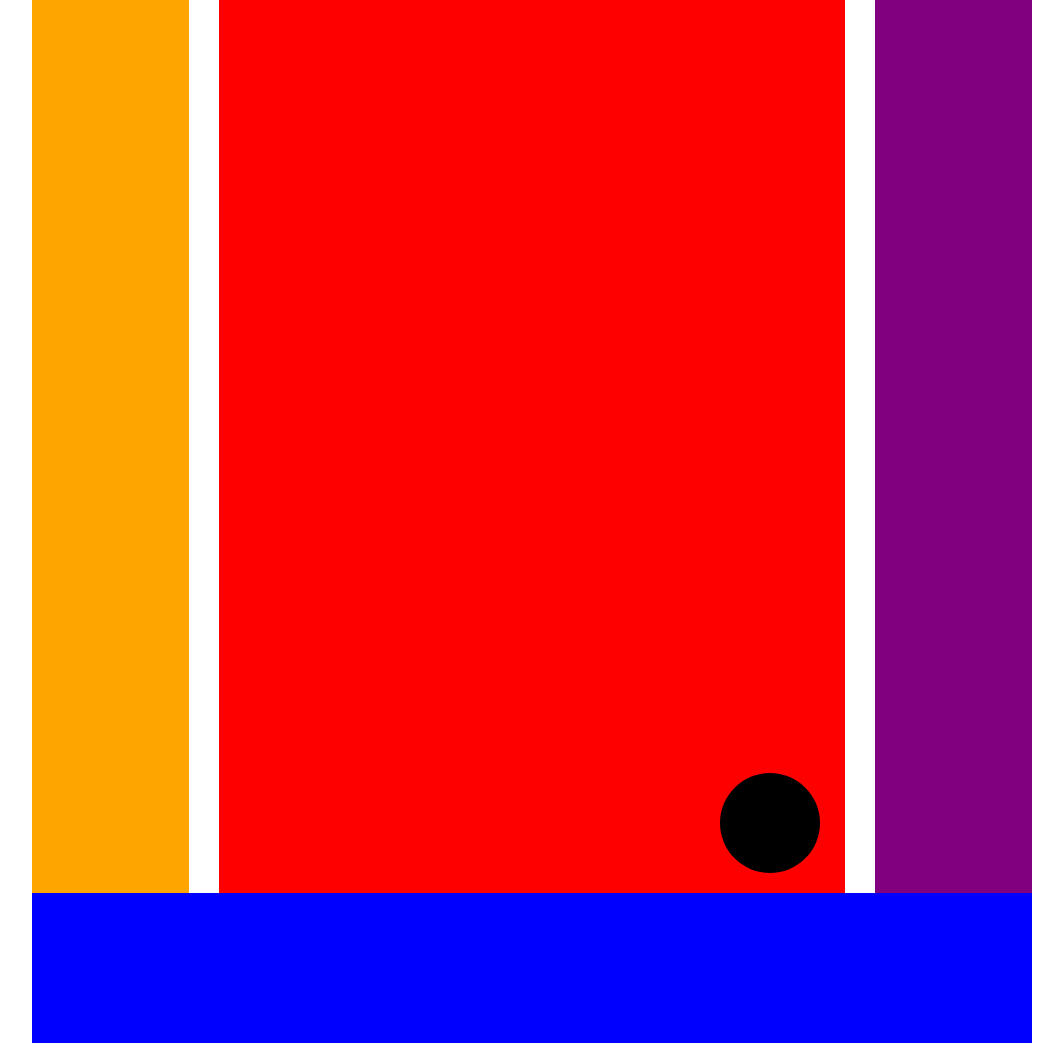
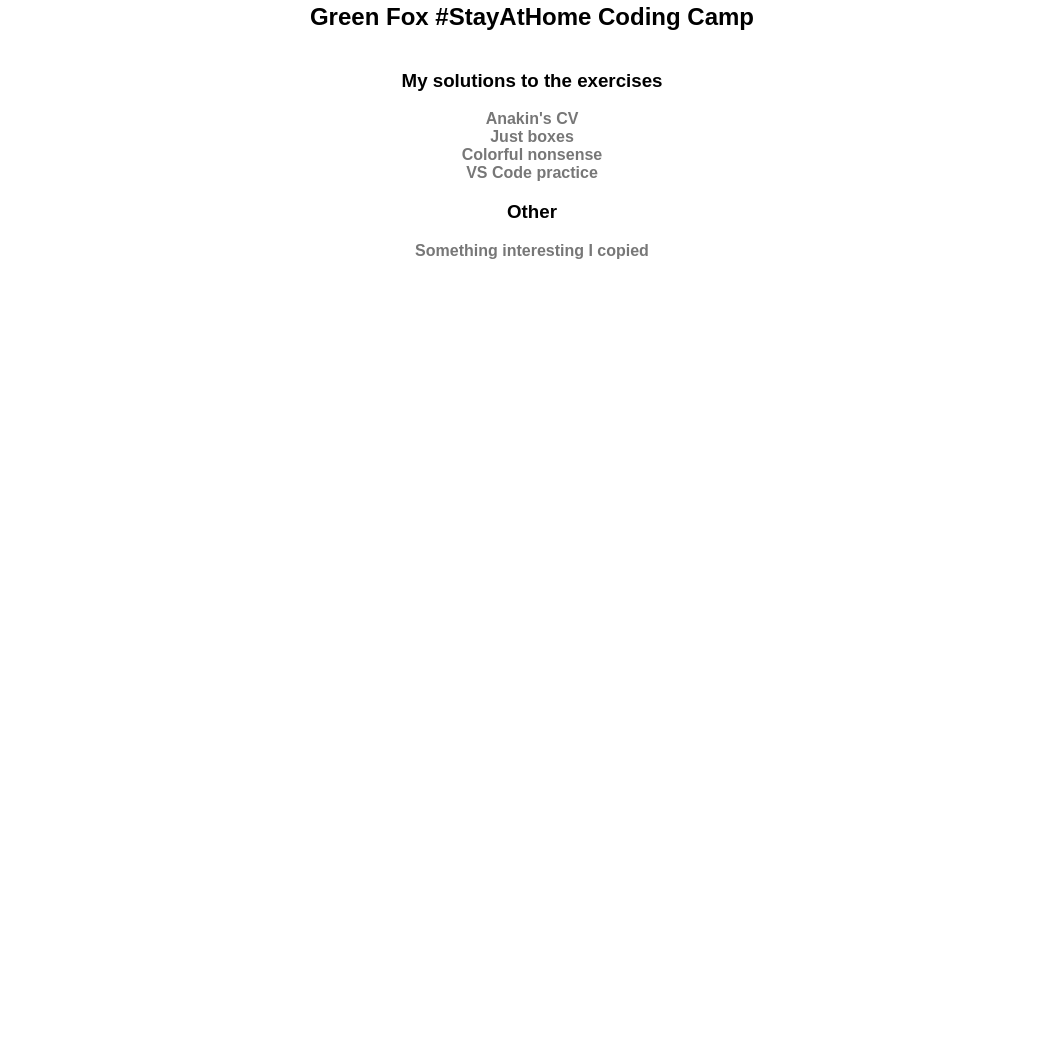
Before and after one commit to hemarton/hemarton.github.io, a plain HTML site: page index.html in a window 1280 px wide. Shown: the part 257-1300 px from the top of the page, without its empty margins (108-1171 px from the left). After the commit the page ends 800 px from the top, so only its background shows below. Drawn offline with Linux system fonts and the light colour scheme.

Commit message:
New index

```diff
--- a/index.html
+++ b/index.html
@@ -1,25 +1,20 @@
 <!DOCTYPE html>
-<html lang="en" >
+<html lang="en">
 <head>
-  <meta charset="UTF-8">
-  <title>Colorful nonsense</title>
-  <link rel="stylesheet" href="./style.css">
-
+    <link rel="stylesheet" href="style.css">
+    <meta charset="UTF-8">
+    <meta name="viewport" content="width=device-width, initial-scale=1.0">
+    <title>Document</title>
 </head>
 <body>
-<!-- partial:index.partial.html -->
-<body>
-  <header></header>
-  <section>
-  <sidebar-left></sidebar-left>
-  <main>
-    <div></div>
-  </main>
-  <sidebar-right></sidebar-right>
-  </section>
-  <footer></footer>
-</body>
-<!-- partial -->
+    <h2>Green Fox #StayAtHome Coding Camp</h2>
+    <h3>My solutions to the exercises</h3>
+    <a href="Anakin2">Anakin's CV</a>
+    <a href="Boxes">Just boxes</a>
+    <a href="Colorful-nonsense">Colorful nonsense</a>
+    <a href="VSCode-practice">VS Code practice</a>
+    <h3>Other</h3>
+    <a href="Inverted">Something interesting I copied</a>
 
 </body>
 </html>
--- a/style.css
+++ b/style.css
@@ -1,60 +1,26 @@
 body {
-  display: block;
-  width: 1000px;
-  margin: auto;
+    display: flex;
+    flex-direction: column;
+    margin: 0;
+    padding: 0;
+    position: absolute;
+    /*height: 50vh;*/
+    top: 30%;
+    height: auto;
+    width: 100%;
+    margin: auto;
+    text-align: center;
+    transition: 1s;
+    font-family: sans-serif;
 }
 
-header {
-  background: aqua;
-  flex-grow: 1;
-  height: 150px;
+a {
+    color: #777;
+    text-decoration: none;
+    font-weight: bold;
 }
 
-section {
-  display: flex;
-  height: 1000px;
+a:hover {
+    color: red;
+    transition: 0.2s;
 }
-
-main {
-  display: flex;
-  background: red;
-  flex-grow: 4;
-  margin: 0 3% 0;
-  position: relative;
-}
-
-div {
-  display: flex;
-  background: black;
-  width: 100px;
-  height: 100px;
-  border-radius: 50%;
-  position: absolute;
-  bottom: 2%;
-  right: 4%;
-  transition: 1s;
-}
-
-div:hover {
-  transition: 1s;
-  width: 120px;
-  height: 120px;
-}
-
-sidebar-left {
-  display: flex;
-  background: orange;
-  flex-grow: 1;
-}
-
-sidebar-right {
-  display: flex;
-  background: purple;
-  flex-grow: 1;
-}
-
-footer {
-  display: flex;
-  height: 150px;
-  background: blue;
-}
```
